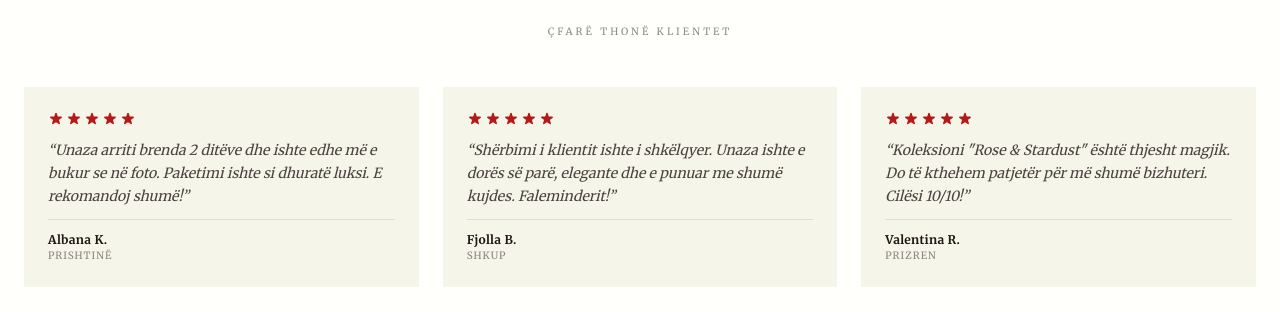
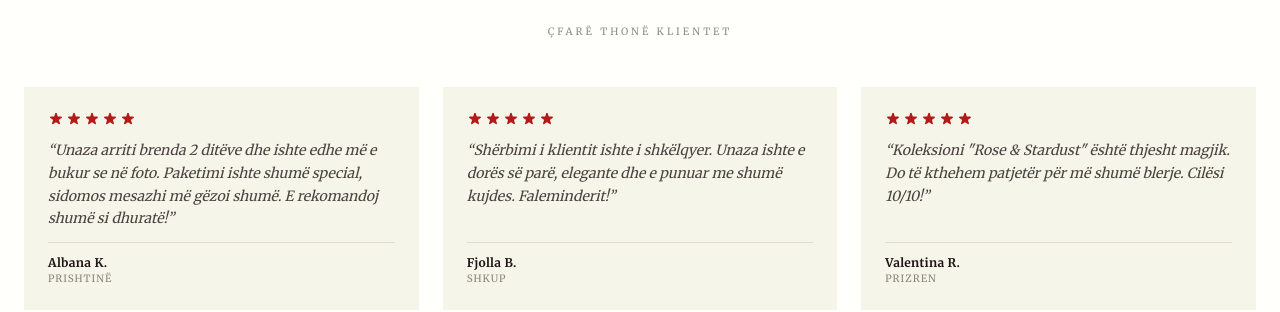
Before and after one commit to jonaberishaa/priestess-of-the-soul, a Next.js app: page / in a window 1280 px wide. Shown: the part 1860-2172 px from the top of the page. Built offline with nearby package versions, Linux system fonts and the light colour scheme.

Commit message:
Update customer testimonials with revised wording

```diff
--- a/src/app/page.tsx
+++ b/src/app/page.tsx
@@ -121,9 +121,9 @@ export default function HomePage() {
             </div>
             <div className="grid grid-cols-1 md:grid-cols-3 gap-6">
               {[
-                { name: 'Albana K.', location: 'Prishtinë', rating: 5, text: 'Unaza arriti brenda 2 ditëve dhe ishte edhe më e bukur se në foto. Paketimi ishte si dhuratë luksi. E rekomandoj shumë!' },
+                { name: 'Albana K.', location: 'Prishtinë', rating: 5, text: 'Unaza arriti brenda 2 ditëve dhe ishte edhe më e bukur se në foto. Paketimi ishte shumë special, sidomos mesazhi më gëzoi shumë. E rekomandoj shumë si dhuratë!' },
                 { name: 'Fjolla B.', location: 'Shkup', rating: 5, text: 'Shërbimi i klientit ishte i shkëlqyer. Unaza ishte e dorës së parë, elegante dhe e punuar me shumë kujdes. Faleminderit!' },
-                { name: 'Valentina R.', location: 'Prizren', rating: 5, text: 'Koleksioni "Rose & Stardust" është thjesht magjik. Do të kthehem patjetër për më shumë bizhuteri. Cilësi 10/10!' },
+                { name: 'Valentina R.', location: 'Prizren', rating: 5, text: 'Koleksioni "Rose & Stardust" është thjesht magjik. Do të kthehem patjetër për më shumë blerje. Cilësi 10/10!' },
               ].map((review) => (
                 <div key={review.name} className="bg-[#f6f5e9] p-6 flex flex-col gap-3">
                   <div className="flex gap-0.5">
```
